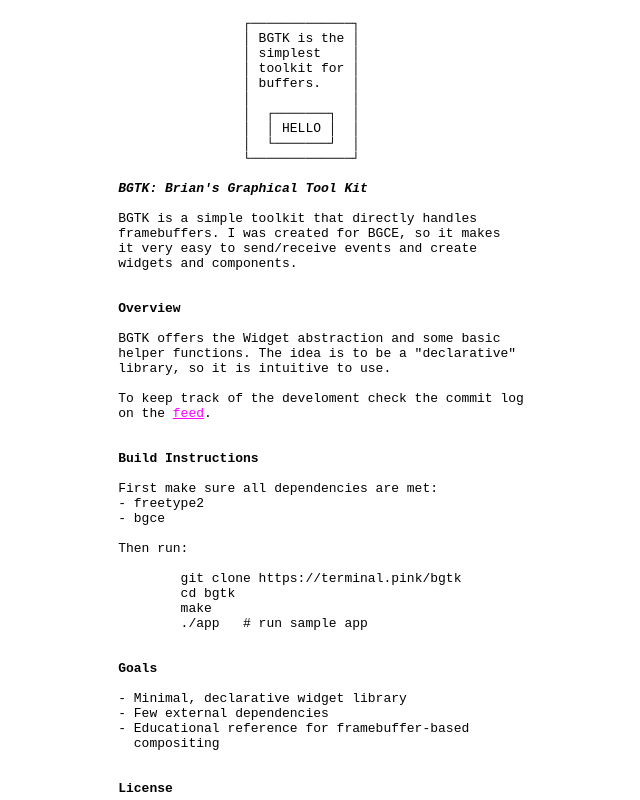
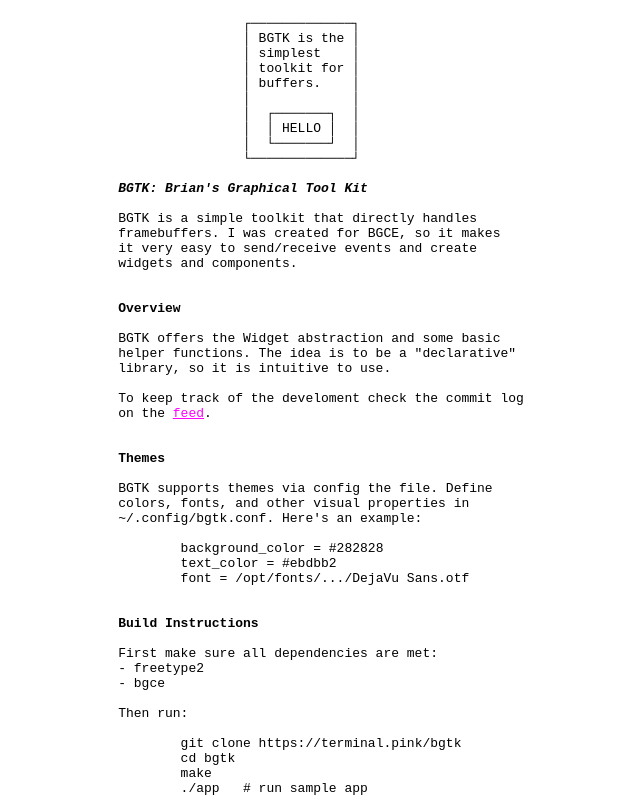
Before and after one commit to blmayer/bgtk, a plain HTML site: page www/index.html in a window 1280 px wide. Shown: the top 800 px of the page, without its empty margins (319-959 px from the left). Drawn offline with Linux system fonts and the light colour scheme.

Commit message:
added theme support

```diff
--- a/www/index.html
+++ b/www/index.html
@@ -36,6 +36,17 @@ To keep track of the develoment check the commit log
 on the <a href=feed.xml>feed</a>.
 
 
+<b>Themes</b>
+
+BGTK supports themes via config the file. Define
+colors, fonts, and other visual properties in
+~/.config/bgtk.conf. Here's an example:
+
+	background_color = #282828
+	text_color = #ebdbb2
+	font = /opt/fonts/.../DejaVu Sans.otf
+
+
 <b>Build Instructions</b>
 
 First make sure all dependencies are met:
```
Also changed, not shown: 2 other files.
